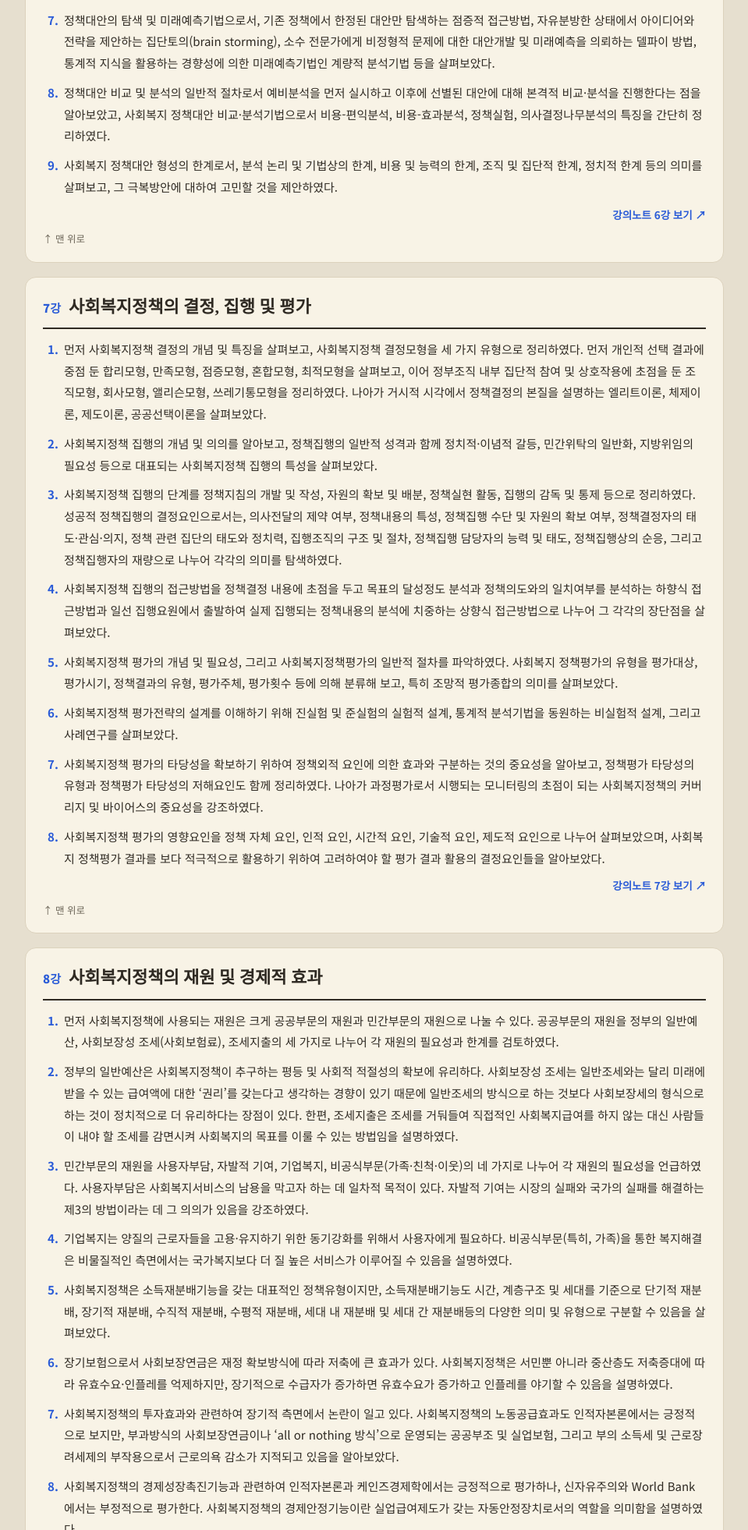
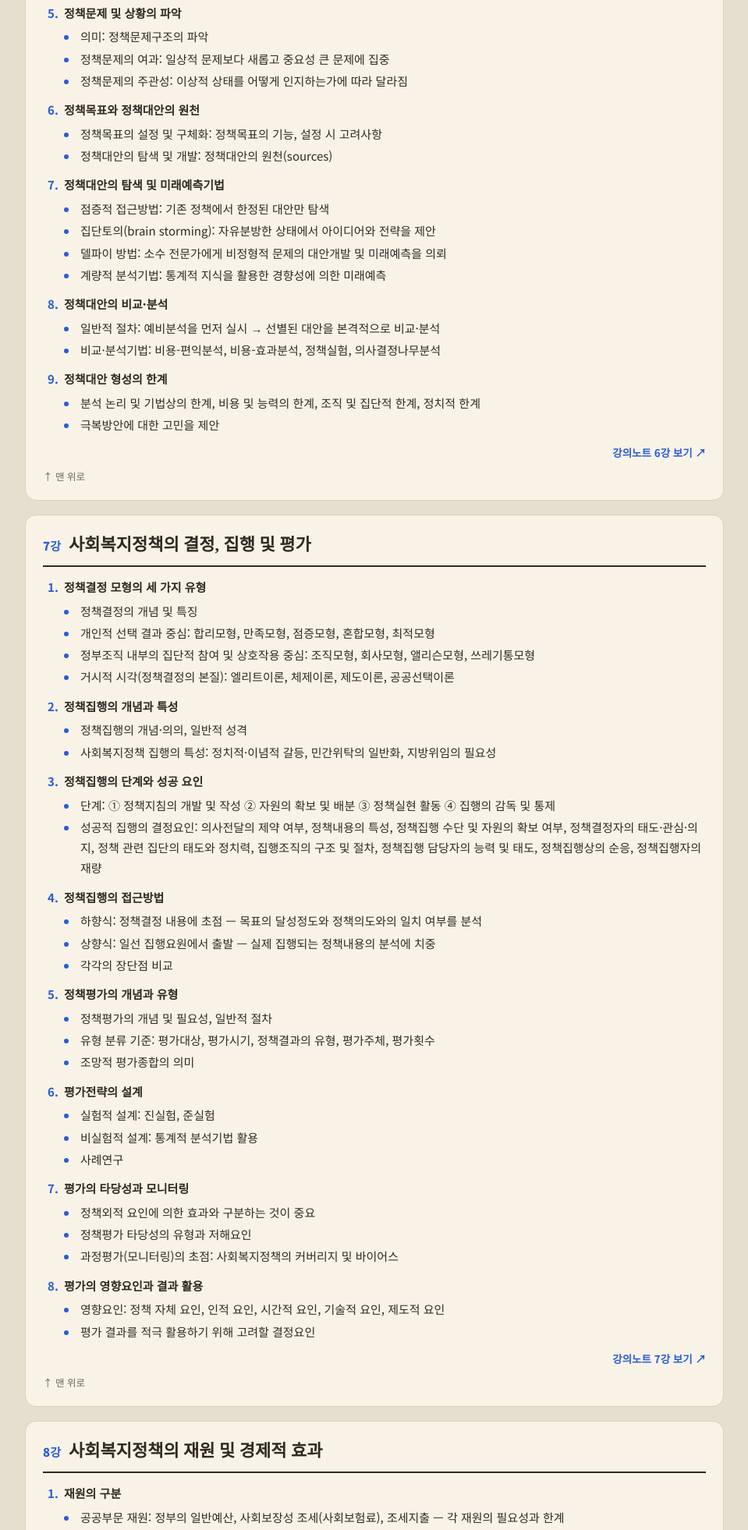
Before and after one commit to chattov/study, a plain HTML site: page 사회복지정책론_핵심정리.html in a window 1280 px wide. Shown: the part 838-2800 px from the top of the page at 78% size, without its empty margins (286-1245 px from the left). Drawn offline with Linux system fonts and the light colour scheme.

Commit message:
사회복지정책론 핵심정리: 6~8강도 개조식으로 정리
Co-Authored-By: Claude Opus 5.5 <noreply@anthropic.com>
Claude-Session: https://claude.ai/code/session_01GBtGPorzqZT5vscz3kATiE

```diff
--- a/사회복지정책론_핵심정리.html
+++ b/사회복지정책론_핵심정리.html
@@ -298,42 +298,41 @@ main{min-width:0}
     </section>
     <section class="lec" id="l6"><header class="lh"><span class="no">6강</span><h2>사회복지정책 의제 및 대안의 형성</h2></header><div class="ct">
 <ol class="ks">
-<li>먼저 정책과정의 일반적 단계를 사회문제의 등장 및 정책의제의 설정, 정책대안의 형성 및 분석, 정책대안의 채택 및 정책결정, 정책집행, 정책평가의 5단계로 정리하고, 그와 별개로 사회복지 정책과정과 복지전문가의 역할에 대한 길버트와 테렐(Gilbert &amp; Terrell)의 2002년 연구를 살펴보았다.</li>
-<li>사회복지정책의 기초가 되는 사회문제의 특징을 개인문제와 구분하여 정리하였다. 나아가 많은 경우 이슈화되지 못하는 복지분야 사회문제의 의제형성에 영향 미치는 성격과 이슈화 전략 및 중요 참여자를 알아보았다.</li>
-<li>사회복지이슈의 공공의제 형성과정을 주도집단에 따라 외부주도형, 동원모형 및 내부접근형으로 나누어 살펴보았다. 또한 무의사결정이론 및 흐름모형을 통해 급작스럽게 이루어지는 정책결정의 과정에 대한 이해도 도모하였다.</li>
-<li>정책대안 및 형성의 개념을 살펴보고, 사회복지 정책대안 형성과정의 기본적 성격, 그리고 정책문제의 파악 및 문제를 둘러싼 상황의 파악, 정책 집행 이후의 미래예측 및 정책목표의 명확화, 정책목표를 달성할 수 있는 정책대안들을 탐색 및 개발, 가장 바람직한 정책대안을 찾기 위해 상호비교 및 분석으로 이어지는 형성단계를 파악하였다.</li>
-<li>정책문제구조의 파악을 의미하는 정책문제 및 상황의 파악을 알아보고, 일상적 문제보다 새롭고 중요성 큰 문제에 집중하기 위한 정책문제의 여과와 이상적 상태를 어떻게 인지하는가에 따라 달라지는 정책문제의 주관성을 살펴보았다.</li>
-<li>정책목표의 설정 및 구체화를 위해 정책목표의 기능과 정책목표 설정 시 고려하여야 할 사항들을 정리하였다. 정책대안의 탐색 및 개발을 위해 고려하여야 할 정책대안의 원천(sources)에 대해서도 알아보았다.</li>
-<li>정책대안의 탐색 및 미래예측기법으로서, 기존 정책에서 한정된 대안만 탐색하는 점증적 접근방법, 자유분방한 상태에서 아이디어와 전략을 제안하는 집단토의(brain storming), 소수 전문가에게 비정형적 문제에 대한 대안개발 및 미래예측을 의뢰하는 델파이 방법, 통계적 지식을 활용하는 경향성에 의한 미래예측기법인 계량적 분석기법 등을 살펴보았다.</li>
-<li>정책대안 비교 및 분석의 일반적 절차로서 예비분석을 먼저 실시하고 이후에 선별된 대안에 대해 본격적 비교·분석을 진행한다는 점을 알아보았고, 사회복지 정책대안 비교·분석기법으로서 비용-편익분석, 비용-효과분석, 정책실험, 의사결정나무분석의 특징을 간단히 정리하였다.</li>
-<li>사회복지 정책대안 형성의 한계로서, 분석 논리 및 기법상의 한계, 비용 및 능력의 한계, 조직 및 집단적 한계, 정치적 한계 등의 의미를 살펴보고, 그 극복방안에 대하여 고민할 것을 제안하였다.</li>
+<li><strong>정책과정의 일반적 단계 (5단계)</strong><ul class="kb"><li>① 사회문제의 등장 및 정책의제의 설정 ② 정책대안의 형성 및 분석 ③ 정책대안의 채택 및 정책결정 ④ 정책집행 ⑤ 정책평가</li><li>길버트와 테렐(Gilbert &amp; Terrell, 2002): 사회복지 정책과정과 복지전문가의 역할</li></ul></li>
+<li><strong>사회문제와 이슈화</strong><ul class="kb"><li>사회복지정책의 기초인 사회문제의 특징을 개인문제와 구분</li><li>복지분야 사회문제는 많은 경우 이슈화되지 못함</li><li>의제형성에 영향 미치는 성격, 이슈화 전략, 중요 참여자</li></ul></li>
+<li><strong>공공의제 형성과정 모형</strong><ul class="kb"><li>주도집단에 따라: 외부주도형, 동원모형, 내부접근형</li><li>급작스럽게 이루어지는 정책결정 과정의 이해: 무의사결정이론, 흐름모형</li></ul></li>
+<li><strong>정책대안 형성의 단계</strong><ul class="kb"><li>정책대안 및 형성의 개념, 대안 형성과정의 기본적 성격</li><li>① 정책문제 및 문제를 둘러싼 상황의 파악 ② 정책 집행 이후의 미래예측 및 정책목표의 명확화 ③ 정책대안의 탐색 및 개발 ④ 가장 바람직한 정책대안을 찾기 위한 상호비교 및 분석</li></ul></li>
+<li><strong>정책문제 및 상황의 파악</strong><ul class="kb"><li>의미: 정책문제구조의 파악</li><li>정책문제의 여과: 일상적 문제보다 새롭고 중요성 큰 문제에 집중</li><li>정책문제의 주관성: 이상적 상태를 어떻게 인지하는가에 따라 달라짐</li></ul></li>
+<li><strong>정책목표와 정책대안의 원천</strong><ul class="kb"><li>정책목표의 설정 및 구체화: 정책목표의 기능, 설정 시 고려사항</li><li>정책대안의 탐색 및 개발: 정책대안의 원천(sources)</li></ul></li>
+<li><strong>정책대안의 탐색 및 미래예측기법</strong><ul class="kb"><li>점증적 접근방법: 기존 정책에서 한정된 대안만 탐색</li><li>집단토의(brain storming): 자유분방한 상태에서 아이디어와 전략을 제안</li><li>델파이 방법: 소수 전문가에게 비정형적 문제의 대안개발 및 미래예측을 의뢰</li><li>계량적 분석기법: 통계적 지식을 활용한 경향성에 의한 미래예측</li></ul></li>
+<li><strong>정책대안의 비교·분석</strong><ul class="kb"><li>일반적 절차: 예비분석을 먼저 실시 → 선별된 대안을 본격적으로 비교·분석</li><li>비교·분석기법: 비용-편익분석, 비용-효과분석, 정책실험, 의사결정나무분석</li></ul></li>
+<li><strong>정책대안 형성의 한계</strong><ul class="kb"><li>분석 논리 및 기법상의 한계, 비용 및 능력의 한계, 조직 및 집단적 한계, 정치적 한계</li><li>극복방안에 대한 고민을 제안</li></ul></li>
 </ol>
 <p class="tonote"><a href="사회복지정책론_강의노트.html#l6" target="_blank" rel="noopener">강의노트 6강 보기 ↗</a></p>
 </div><a class="totop" href="#top">↑ 맨 위로</a></section>
     <section class="lec" id="l7"><header class="lh"><span class="no">7강</span><h2>사회복지정책의 결정, 집행 및 평가</h2></header><div class="ct">
 <ol class="ks">
-<li>먼저 사회복지정책 결정의 개념 및 특징을 살펴보고, 사회복지정책 결정모형을 세 가지 유형으로 정리하였다. 먼저 개인적 선택 결과에 중점 둔 합리모형, 만족모형, 점증모형, 혼합모형, 최적모형을 살펴보고, 이어 정부조직 내부 집단적 참여 및 상호작용에 초점을 둔 조직모형, 회사모형, 앨리슨모형, 쓰레기통모형을 정리하였다. 나아가 거시적 시각에서 정책결정의 본질을 설명하는 엘리트이론, 체제이론, 제도이론, 공공선택이론을 살펴보았다.</li>
-<li>사회복지정책 집행의 개념 및 의의를 알아보고, 정책집행의 일반적 성격과 함께 정치적·이념적 갈등, 민간위탁의 일반화, 지방위임의 필요성 등으로 대표되는 사회복지정책 집행의 특성을 살펴보았다.</li>
-<li>사회복지정책 집행의 단계를 정책지침의 개발 및 작성, 자원의 확보 및 배분, 정책실현 활동, 집행의 감독 및 통제 등으로 정리하였다. 성공적 정책집행의 결정요인으로서는, 의사전달의 제약 여부, 정책내용의 특성, 정책집행 수단 및 자원의 확보 여부, 정책결정자의 태도·관심·의지, 정책 관련 집단의 태도와 정치력, 집행조직의 구조 및 절차, 정책집행 담당자의 능력 및 태도, 정책집행상의 순응, 그리고 정책집행자의 재량으로 나누어 각각의 의미를 탐색하였다.</li>
-<li>사회복지정책 집행의 접근방법을 정책결정 내용에 초점을 두고 목표의 달성정도 분석과 정책의도와의 일치여부를 분석하는 하향식 접근방법과 일선 집행요원에서 출발하여 실제 집행되는 정책내용의 분석에 치중하는 상향식 접근방법으로 나누어 그 각각의 장단점을 살펴보았다.</li>
-<li>사회복지정책 평가의 개념 및 필요성, 그리고 사회복지정책평가의 일반적 절차를 파악하였다. 사회복지 정책평가의 유형을 평가대상, 평가시기, 정책결과의 유형, 평가주체, 평가횟수 등에 의해 분류해 보고, 특히 조망적 평가종합의 의미를 살펴보았다.</li>
-<li>사회복지정책 평가전략의 설계를 이해하기 위해 진실험 및 준실험의 실험적 설계, 통계적 분석기법을 동원하는 비실험적 설계, 그리고 사례연구를 살펴보았다.</li>
-<li>사회복지정책 평가의 타당성을 확보하기 위하여 정책외적 요인에 의한 효과와 구분하는 것의 중요성을 알아보고, 정책평가 타당성의 유형과 정책평가 타당성의 저해요인도 함께 정리하였다. 나아가 과정평가로서 시행되는 모니터링의 초점이 되는 사회복지정책의 커버리지 및 바이어스의 중요성을 강조하였다.</li>
-<li>사회복지정책 평가의 영향요인을 정책 자체 요인, 인적 요인, 시간적 요인, 기술적 요인, 제도적 요인으로 나누어 살펴보았으며, 사회복지 정책평가 결과를 보다 적극적으로 활용하기 위하여 고려하여야 할 평가 결과 활용의 결정요인들을 알아보았다.</li>
+<li><strong>정책결정 모형의 세 가지 유형</strong><ul class="kb"><li>정책결정의 개념 및 특징</li><li>개인적 선택 결과 중심: 합리모형, 만족모형, 점증모형, 혼합모형, 최적모형</li><li>정부조직 내부의 집단적 참여 및 상호작용 중심: 조직모형, 회사모형, 앨리슨모형, 쓰레기통모형</li><li>거시적 시각(정책결정의 본질): 엘리트이론, 체제이론, 제도이론, 공공선택이론</li></ul></li>
+<li><strong>정책집행의 개념과 특성</strong><ul class="kb"><li>정책집행의 개념·의의, 일반적 성격</li><li>사회복지정책 집행의 특성: 정치적·이념적 갈등, 민간위탁의 일반화, 지방위임의 필요성</li></ul></li>
+<li><strong>정책집행의 단계와 성공 요인</strong><ul class="kb"><li>단계: ① 정책지침의 개발 및 작성 ② 자원의 확보 및 배분 ③ 정책실현 활동 ④ 집행의 감독 및 통제</li><li>성공적 집행의 결정요인: 의사전달의 제약 여부, 정책내용의 특성, 정책집행 수단 및 자원의 확보 여부, 정책결정자의 태도·관심·의지, 정책 관련 집단의 태도와 정치력, 집행조직의 구조 및 절차, 정책집행 담당자의 능력 및 태도, 정책집행상의 순응, 정책집행자의 재량</li></ul></li>
+<li><strong>정책집행의 접근방법</strong><ul class="kb"><li>하향식: 정책결정 내용에 초점 — 목표의 달성정도와 정책의도와의 일치 여부를 분석</li><li>상향식: 일선 집행요원에서 출발 — 실제 집행되는 정책내용의 분석에 치중</li><li>각각의 장단점 비교</li></ul></li>
+<li><strong>정책평가의 개념과 유형</strong><ul class="kb"><li>정책평가의 개념 및 필요성, 일반적 절차</li><li>유형 분류 기준: 평가대상, 평가시기, 정책결과의 유형, 평가주체, 평가횟수</li><li>조망적 평가종합의 의미</li></ul></li>
+<li><strong>평가전략의 설계</strong><ul class="kb"><li>실험적 설계: 진실험, 준실험</li><li>비실험적 설계: 통계적 분석기법 활용</li><li>사례연구</li></ul></li>
+<li><strong>평가의 타당성과 모니터링</strong><ul class="kb"><li>정책외적 요인에 의한 효과와 구분하는 것이 중요</li><li>정책평가 타당성의 유형과 저해요인</li><li>과정평가(모니터링)의 초점: 사회복지정책의 커버리지 및 바이어스</li></ul></li>
+<li><strong>평가의 영향요인과 결과 활용</strong><ul class="kb"><li>영향요인: 정책 자체 요인, 인적 요인, 시간적 요인, 기술적 요인, 제도적 요인</li><li>평가 결과를 적극 활용하기 위해 고려할 결정요인</li></ul></li>
 </ol>
 <p class="tonote"><a href="사회복지정책론_강의노트.html#l7" target="_blank" rel="noopener">강의노트 7강 보기 ↗</a></p>
 </div><a class="totop" href="#top">↑ 맨 위로</a></section>
     <section class="lec" id="l8"><header class="lh"><span class="no">8강</span><h2>사회복지정책의 재원 및 경제적 효과</h2></header><div class="ct">
 <ol class="ks">
-<li>먼저 사회복지정책에 사용되는 재원은 크게 공공부문의 재원과 민간부문의 재원으로 나눌 수 있다. 공공부문의 재원을 정부의 일반예산, 사회보장성 조세(사회보험료), 조세지출의 세 가지로 나누어 각 재원의 필요성과 한계를 검토하였다.</li>
-<li>정부의 일반예산은 사회복지정책이 추구하는 평등 및 사회적 적절성의 확보에 유리하다. 사회보장성 조세는 일반조세와는 달리 미래에 받을 수 있는 급여액에 대한 ‘권리’를 갖는다고 생각하는 경향이 있기 때문에 일반조세의 방식으로 하는 것보다 사회보장세의 형식으로 하는 것이 정치적으로 더 유리하다는 장점이 있다. 한편, 조세지출은 조세를 거둬들여 직접적인 사회복지급여를 하지 않는 대신 사람들이 내야 할 조세를 감면시켜 사회복지의 목표를 이룰 수 있는 방법임을 설명하였다.</li>
-<li>민간부문의 재원을 사용자부담, 자발적 기여, 기업복지, 비공식부문(가족·친척·이웃)의 네 가지로 나누어 각 재원의 필요성을 언급하였다. 사용자부담은 사회복지서비스의 남용을 막고자 하는 데 일차적 목적이 있다. 자발적 기여는 시장의 실패와 국가의 실패를 해결하는 제3의 방법이라는 데 그 의의가 있음을 강조하였다.</li>
-<li>기업복지는 양질의 근로자들을 고용·유지하기 위한 동기강화를 위해서 사용자에게 필요하다. 비공식부문(특히, 가족)을 통한 복지해결은 비물질적인 측면에서는 국가복지보다 더 질 높은 서비스가 이루어질 수 있음을 설명하였다.</li>
-<li>사회복지정책은 소득재분배기능을 갖는 대표적인 정책유형이지만, 소득재분배기능도 시간, 계층구조 및 세대를 기준으로 단기적 재분배, 장기적 재분배, 수직적 재분배, 수평적 재분배, 세대 내 재분배 및 세대 간 재분배등의 다양한 의미 및 유형으로 구분할 수 있음을 살펴보았다.</li>
-<li>장기보험으로서 사회보장연금은 재정 확보방식에 따라 저축에 큰 효과가 있다. 사회복지정책은 서민뿐 아니라 중산층도 저축증대에 따라 유효수요·인플레를 억제하지만, 장기적으로 수급자가 증가하면 유효수요가 증가하고 인플레를 야기할 수 있음을 설명하였다.</li>
-<li>사회복지정책의 투자효과와 관련하여 장기적 측면에서 논란이 일고 있다. 사회복지정책의 노동공급효과도 인적자본론에서는 긍정적으로 보지만, 부과방식의 사회보장연금이나 ‘all or nothing 방식’으로 운영되는 공공부조 및 실업보험, 그리고 부의 소득세 및 근로장려세제의 부작용으로서 근로의욕 감소가 지적되고 있음을 알아보았다.</li>
-<li>사회복지정책의 경제성장촉진기능과 관련하여 인적자본론과 케인즈경제학에서는 긍정적으로 평가하나, 신자유주의와 World Bank에서는 부정적으로 평가한다. 사회복지정책의 경제안정기능이란 실업급여제도가 갖는 자동안정장치로서의 역할을 의미함을 설명하였다.</li>
-<li>사회복지정책은 국가가 민간부문을 보완하여 제공하는 일종의 가치재라고 할 수 있다. 사회복지정책은 도덕적 해이에 의해 빈곤함정과 실업함정에 빠지기 쉽지만 도덕적 해이를 줄이기 위해 보험을 민영화하는 것은 위험하다. 공적 사회복지체계는 관료를 중심으로 한 독점적 관리기구를 당연시함으로써 X-비능률성이 발생하기 쉽다는 점을 강조하였다.</li>
+<li><strong>재원의 구분</strong><ul class="kb"><li>공공부문 재원: 정부의 일반예산, 사회보장성 조세(사회보험료), 조세지출 — 각 재원의 필요성과 한계</li><li>민간부문 재원: 사용자부담, 자발적 기여, 기업복지, 비공식부문(가족·친척·이웃)</li></ul></li>
+<li><strong>공공부문 재원의 특징</strong><ul class="kb"><li>정부의 일반예산: 평등 및 사회적 적절성 확보에 유리</li><li>사회보장성 조세: 미래 급여액에 대한 &#x27;권리&#x27;를 갖는다고 생각하는 경향 → 일반조세보다 사회보장세 형식이 정치적으로 유리</li><li>조세지출: 직접 급여 대신 내야 할 조세를 감면하여 사회복지의 목표를 이룸</li></ul></li>
+<li><strong>민간부문 재원의 필요성</strong><ul class="kb"><li>사용자부담: 사회복지서비스의 남용 방지가 일차적 목적</li><li>자발적 기여: 시장의 실패와 국가의 실패를 해결하는 제3의 방법</li><li>기업복지: 양질의 근로자를 고용·유지하기 위한 동기강화 — 사용자에게 필요</li><li>비공식부문(특히 가족): 비물질적 측면에서 국가복지보다 질 높은 서비스 가능</li></ul></li>
+<li><strong>소득재분배의 유형</strong><ul class="kb"><li>시간 기준: 단기적 재분배, 장기적 재분배</li><li>계층구조 기준: 수직적 재분배, 수평적 재분배</li><li>세대 기준: 세대 내 재분배, 세대 간 재분배</li></ul></li>
+<li><strong>저축 및 소비 효과</strong><ul class="kb"><li>장기보험인 사회보장연금은 재정 확보방식에 따라 저축에 큰 효과</li><li>서민·중산층의 저축증대로 유효수요·인플레 억제</li><li>장기적으로 수급자가 늘면 유효수요가 증가해 인플레를 야기할 수 있음</li></ul></li>
+<li><strong>투자효과와 노동공급효과</strong><ul class="kb"><li>투자효과: 장기적 측면에서 논란</li><li>노동공급효과: 인적자본론은 긍정적으로 봄</li><li>근로의욕 감소 지적: 부과방식 사회보장연금, &#x27;all or nothing 방식&#x27;의 공공부조·실업보험, 부의 소득세·근로장려세제의 부작용</li></ul></li>
+<li><strong>경제성장촉진기능과 경제안정기능</strong><ul class="kb"><li>경제성장촉진기능: 인적자본론·케인즈경제학은 긍정적, 신자유주의·World Bank는 부정적</li><li>경제안정기능: 실업급여제도의 자동안정장치 역할</li></ul></li>
+<li><strong>가치재·도덕적 해이·X-비능률성</strong><ul class="kb"><li>가치재: 국가가 민간부문을 보완하여 제공</li><li>도덕적 해이: 빈곤함정·실업함정에 빠지기 쉬우나, 이를 줄이려 보험을 민영화하는 것은 위험</li><li>X-비능률성: 관료 중심의 독점적 관리기구를 당연시하여 발생하기 쉬움</li></ul></li>
 </ol>
 <p class="tonote"><a href="사회복지정책론_강의노트.html#l8" target="_blank" rel="noopener">강의노트 8강 보기 ↗</a></p>
 </div><a class="totop" href="#top">↑ 맨 위로</a></section>
```
